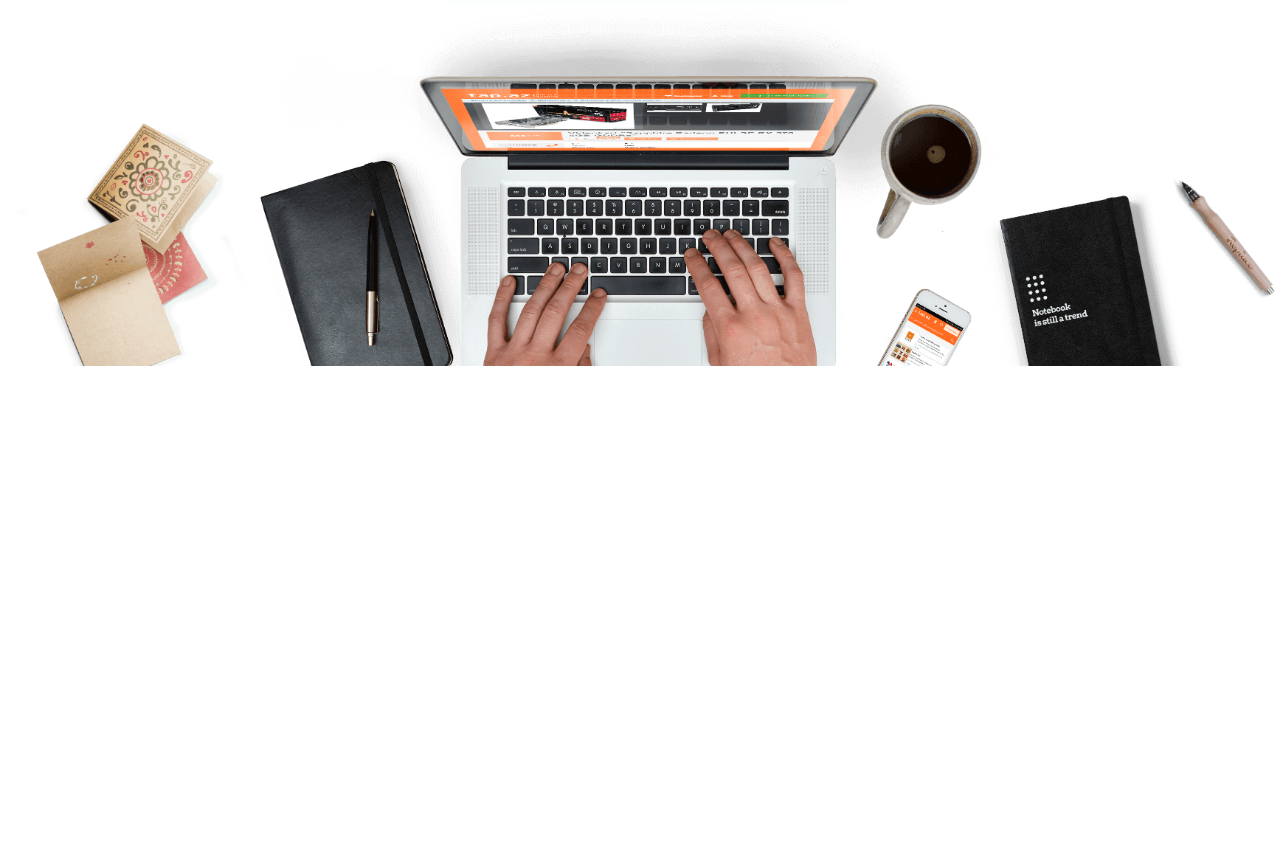
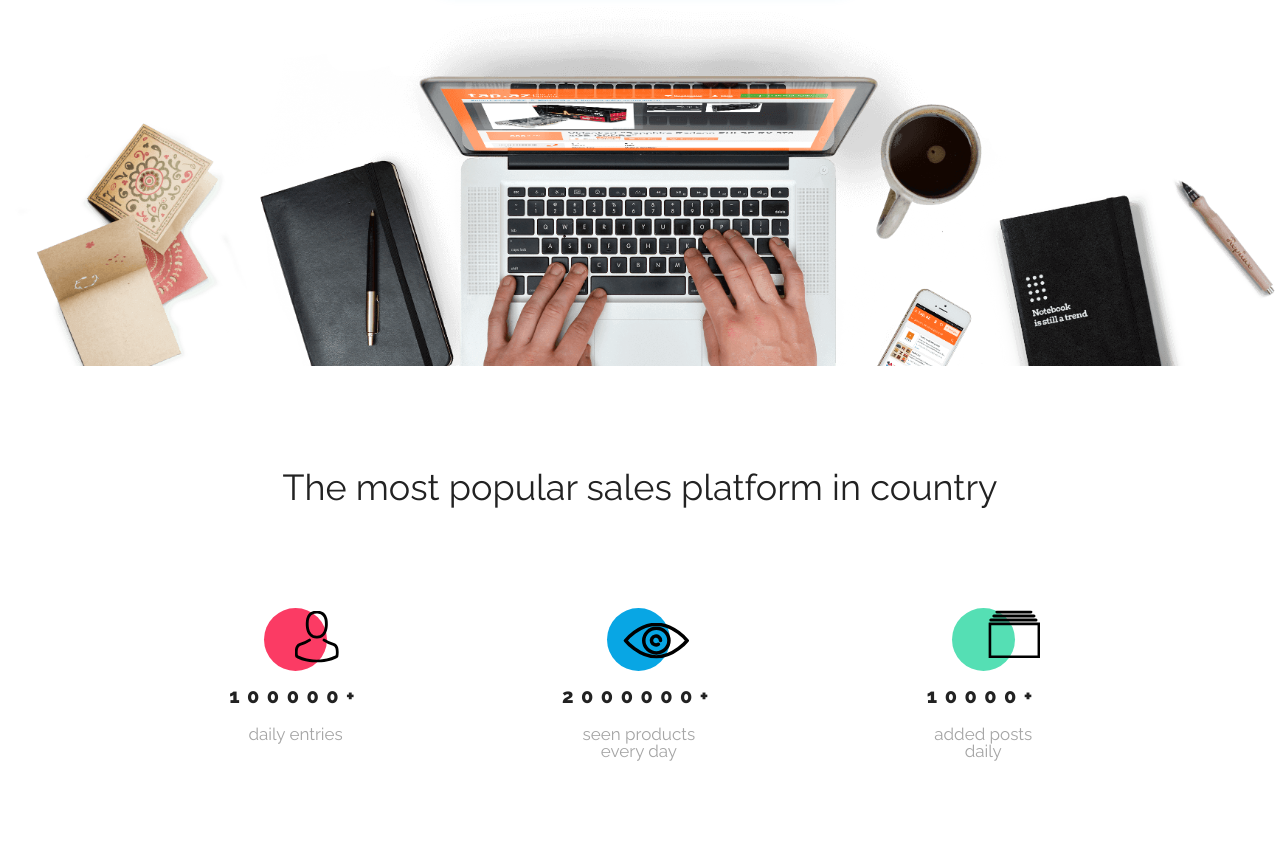
Before and after one commit to lukaszkus/BestShop, a plain HTML site: page index.html in a window 1280 px wide. Shown: the part 400-1260 px from the top of the page. Before the commit the page ends 866 px from the top, so only its background shows below. Drawn offline with nearby package versions, Linux system fonts and the light colour scheme.

Commit message:
Statistics section added

```diff
--- a/css/style.css
+++ b/css/style.css
@@ -124,3 +124,77 @@ body {
 .header {
     margin-bottom: 100px;
 }
+
+.heading {
+    font-family: var(--Relaway-Font);
+    font-size: 2.25em;
+    font-weight: var(--Relaway-regular);
+    line-height: 42px;
+}
+
+/* Stats Section */
+.stats .container {
+    display: flex;
+    justify-content: center;
+}
+
+.stats__container {
+    display: flex;
+    justify-content: center;
+}
+
+.stats__title {
+    font-family: var(--Relaway-Font);
+    font-size: 1.25em;
+    font-weight: var(--Relaway-extra-bold);
+    letter-spacing: 0.375em;
+    margin-top: 15px;
+}
+
+.stats__column {
+    display: flex;
+    flex-direction: column;
+    align-items: center;
+    padding: 100px;
+}
+
+.stats__icon {
+    width: 63px;
+    height: 63px;
+    display: block;
+    border-radius: 50%;
+}
+
+.stats__icon-1 {
+    background-color: var(--color-redish);
+}
+
+.stats__icon-1 img {
+    transform: translate(70%, 5%);
+}
+
+.stats__icon-2 {
+    background-color: var(--color-blue);
+}
+
+.stats__icon-2 img {
+    transform: translate(25%, 40%);
+}
+
+.stats__icon-3 {
+    background-color: var(--color-green);
+}
+
+.stats__icon-3 img {
+    transform: translate(70%, 5%);
+}
+
+.stats__text {
+    font-family: var(--Relaway-Font);
+    font-size: 1.0625em;
+    font-weight: var(--Relaway-regular);
+    color: var(--color-grey);
+    margin-top: 20px;
+    max-width: 135px;
+    text-align: center;
+}
--- a/index.html
+++ b/index.html
@@ -33,5 +33,27 @@
     <img src="images/Background.png" alt="Computer on desk" class="header__background">
 </header>
 
+<section class="stats">
+    <h2 class="heading container">The most popular sales platform in country</h2>
+    <div class="stats__container">
+        <div class="stats__column">
+            <span class="stats__icon stats__icon-1"><img src="images/Person.svg" alt="Person"></span>
+            <span class="stats__title">100000+</span>
+            <span class="stats__text">daily entries</span>
+        </div>
+        <div class="stats__column">
+            <span class="stats__icon stats__icon-2"><img src="images/Eye.svg" alt="Person"></span>
+            <span class="stats__title">2000000+</span>
+            <span class="stats__text">seen products every day</span>
+        </div>
+        <div class="stats__column">
+            <span class="stats__icon stats__icon-3"><img src="images/Catalog.svg" alt="Person"></span>
+            <span class="stats__title">10000+</span>
+            <span class="stats__text">added posts daily</span>
+        </div>
+    </div>
+</section>
+
+
 </body>
 </html>
```
